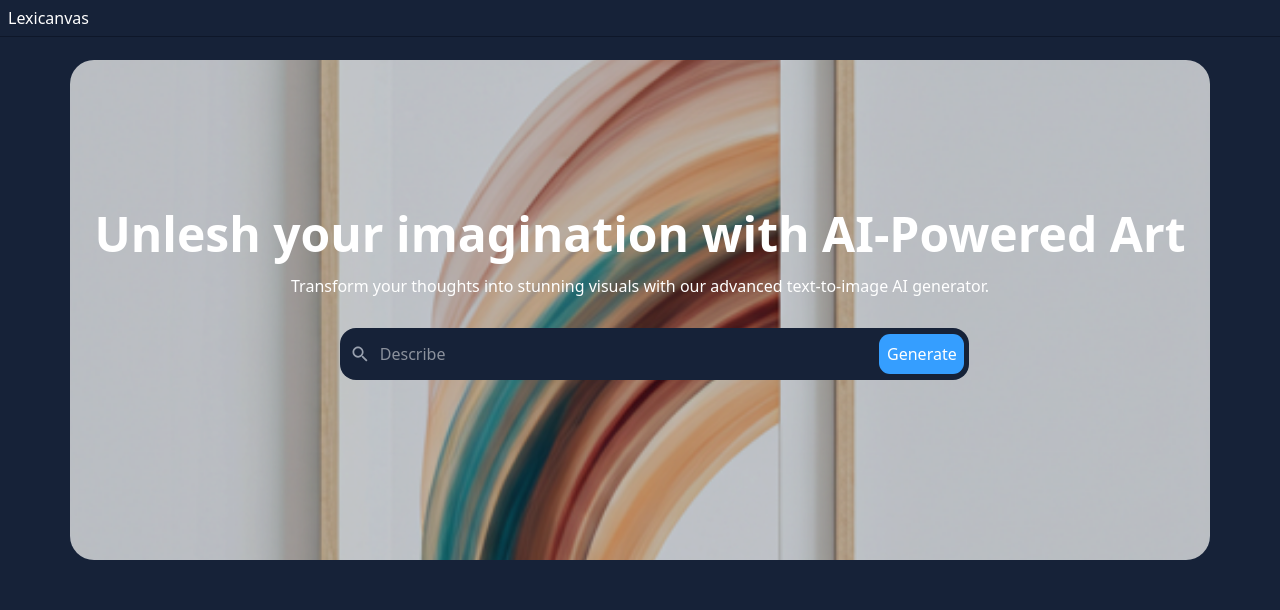
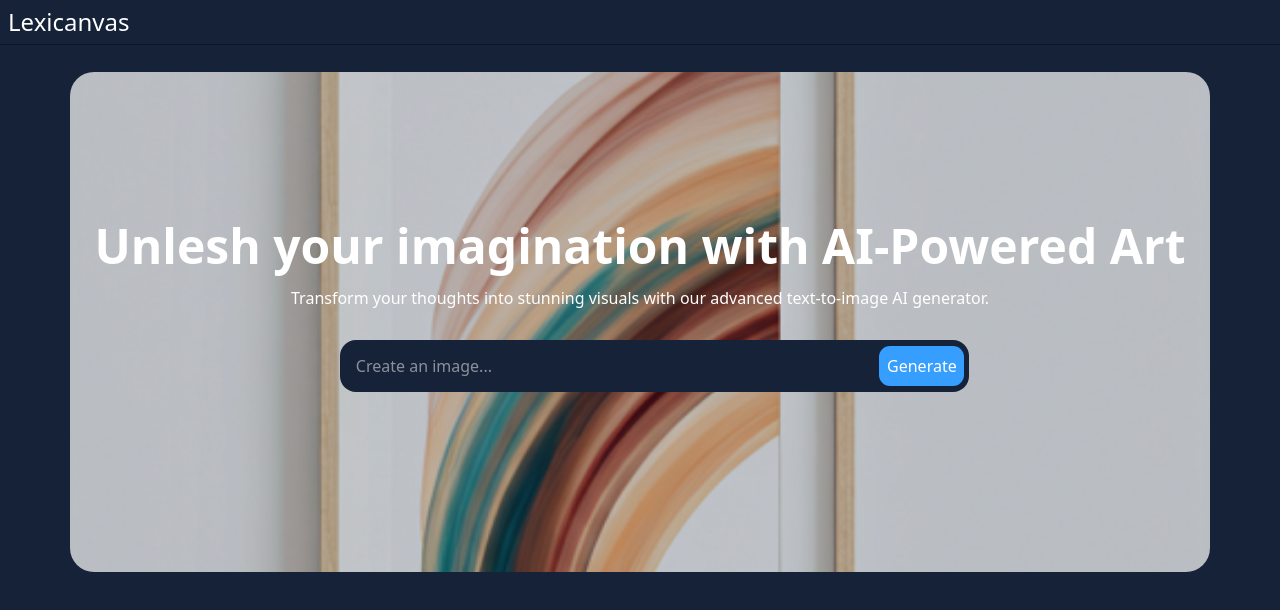
Before and after one commit to Code-Akhilsai/Lexicanvas, a React (Vite) app in the folder lexicanvas/: page / in a window 1280 px wide. Shown: the top 610 px of the page. Built offline with nearby package versions, Linux system fonts and the light colour scheme.

Commit message:
Logo font size increased

```diff
--- a/lexicanvas/src/Imagegen.jsx
+++ b/lexicanvas/src/Imagegen.jsx
@@ -3,7 +3,7 @@ import { IoMdSearch } from "react-icons/io";
 const Imagegen = () => {
   return (
     <>
-      <div className="relative w-[95%] h-[500px] rounded-3xl my-15 ml-auto mr-auto sm:w-[89vw] ">
+      <div className="relative w-[95%] h-[500px] rounded-3xl my-18 ml-auto mr-auto sm:w-[89vw] ">
         <div className="absolute inset-0 bg-[url('./assets/img.png')] bg-cover bg-no-repeat bg-center rounded-3xl opacity-75"></div>
         <div className="relative z-10 flex flex-col items-center justify-center h-full">
           <p className="text-3xl font-bold font-sans text-white text-center mb-3 sm:mb-4 lg:text-5xl ">
@@ -15,13 +15,10 @@ const Imagegen = () => {
           </p>
 
           <div className="relative w-[85%] my-7.5">
-            <span className="absolute left-2 top-1/2 -translate-y-1/2 text-gray-400 md:left-[2%] lg:left-[20%]">
-              <IoMdSearch size={20} />
-            </span>
             <input
               type="text"
-              placeholder="Describe"
-              className="bg-[#162238] w-[105%] h-13 rounded-2xl text-white px-10 pr-20 ml-auto mr-auto  lg:w-[65%] lg:ml-[19%] "
+              placeholder="Create an image..."
+              className="bg-[#162238] w-[105%] h-13 rounded-2xl text-white px-4  ml-auto mr-auto  lg:w-[65%] lg:ml-[19%] "
             />
             <button className="absolute right-[-3%] top-1/2 -translate-y-1/2 bg-[#359EFF] h-10 w-[75px] rounded-[11px]  text-white font-sans sm:w-[78px] sm:right-[-20px]  md:w-[85px] md:right-[-4%] lg:right-[16.5%]">
               Generate
--- a/lexicanvas/src/Menubar.jsx
+++ b/lexicanvas/src/Menubar.jsx
@@ -2,7 +2,7 @@ const Menubar = () => {
   return (
     <>
       <div className="fixed top-0 left-0 w-full z-50 bg-[#162238] border-b border-[#0e1729]">
-        <p className="font-medium ml-2 mt-1.5 mb-1.5 text-1xl text-white ">
+        <p className="font-medium ml-2 mt-1.5 mb-1.5 text-1xl text-white lg:text-2xl">
           Lexicanvas
         </p>
       </div>
```
